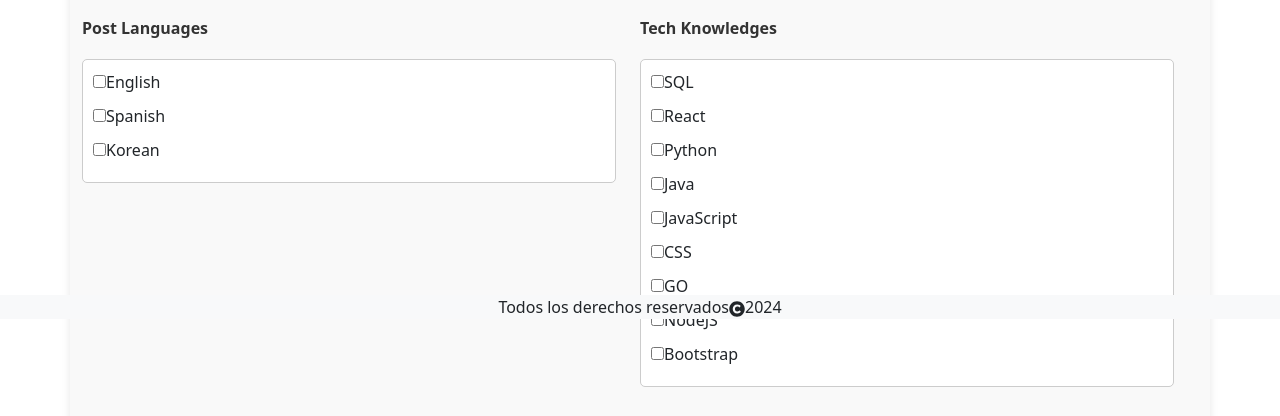
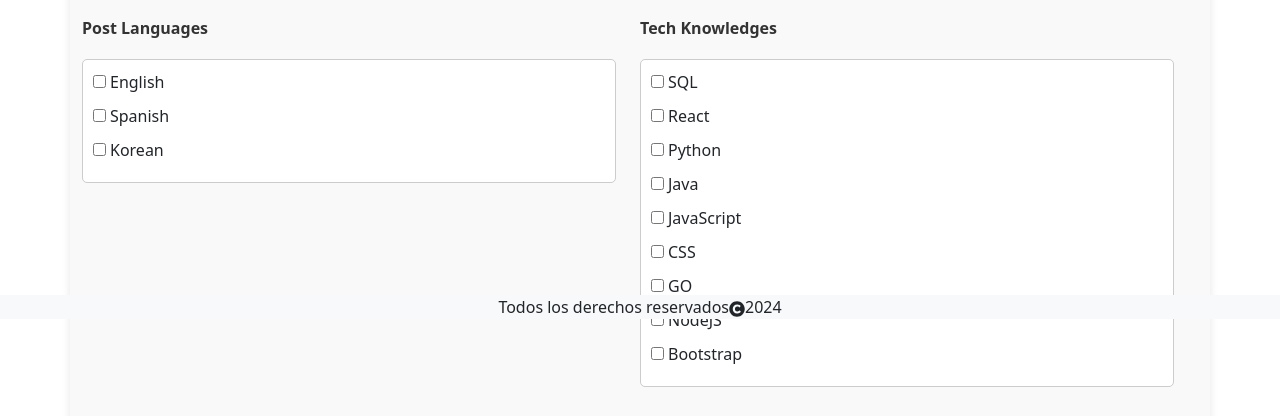
Before and after one commit to EliannyBello/flash-jobs-final-project, a React (Vite) app: page /jobform in a window 1280 px wide. Shown: the part 481-897 px from the top of the page. Built offline with nearby package versions, Linux system fonts and the light colour scheme.

Commit message:
jobForm space

```diff
--- a/src/components/PostCard.jsx
+++ b/src/components/PostCard.jsx
@@ -58,7 +58,7 @@ const PostCard = ({ datos, data }) => {
 
     return (
         <div className={(location.pathname == "/") ? "col-12 col-md-6" : "container-fluid"}>
-            <div className={"card p-2 mb-2 " + (!collapsed && "h-100")}>
+            <div className={"card shadow p-2 mb-2 " + (!collapsed && "h-100")}>
                 <div className="d-flex flex-column flex-md-row">
                     <PostIcons list={datos.technologies} len={datos.technologies.length} collapsed={collapsed} />
                     <div className="ms-3 w-100">
--- a/src/page/JobForm.jsx
+++ b/src/page/JobForm.jsx
@@ -150,7 +150,7 @@ const JobForm = () => {
                                         value="English"
                                         {...register('languages', { required: 'Languages is required!' })}
                                     />
-                                    <label htmlFor="languageEnglish">English</label>
+                                    <label className="ms-1" htmlFor="languageEnglish">English</label>
                                 </div>
                                 <div>
                                     <input
@@ -159,7 +159,7 @@ const JobForm = () => {
                                         value="Spanish"
                                         {...register('languages', { required: 'Languages is required!' })}
                                     />
-                                    <label htmlFor="languageSpanish">Spanish</label>
+                                    <label className="ms-1" htmlFor="languageSpanish"> Spanish</label>
                                 </div>
                                 <div>
                                     <input
@@ -168,7 +168,7 @@ const JobForm = () => {
                                         value="Korean"
                                         {...register('languages', { required: 'Languages is required!' })}
                                     />
-                                    <label htmlFor="languageKorean">Korean</label>
+                                    <label className="ms-1" htmlFor="languageKorean"> Korean</label>
                                 </div>
                             </div>
                             {errors.languages && <p className="text-danger p-1 m-1">{errors.languages.message}</p>}
@@ -184,7 +184,7 @@ const JobForm = () => {
                                         value="SQL"
                                         {...register('technologies', { required: 'Tech Knowledges is required!' })}
                                     />
-                                    <label htmlFor="techSQL">SQL</label>
+                                    <label className="ms-1" htmlFor="techSQL">SQL</label>
                                 </div>
                                 <div>
                                     <input
@@ -193,7 +193,7 @@ const JobForm = () => {
                                         value="React"
                                         {...register('technologies', { required: 'Tech Knowledges is required!' })}
                                     />
-                                    <label htmlFor="techReact">React</label>
+                                    <label className="ms-1" htmlFor="techReact">React</label>
                                 </div>
                                 <div>
                                     <input
@@ -202,7 +202,7 @@ const JobForm = () => {
                                         value="Python"
                                         {...register('technologies', { required: 'Tech Knowledges is required!' })}
                                     />
-                                    <label htmlFor="techPython">Python</label>
+                                    <label className="ms-1" htmlFor="techPython">Python</label>
                                 </div>
                                 <div>
                                     <input
@@ -211,7 +211,7 @@ const JobForm = () => {
                                         value="Java"
                                         {...register('technologies', { required: 'Tech Knowledges is required!' })}
                                     />
-                                    <label htmlFor="techJava">Java</label>
+                                    <label className="ms-1" htmlFor="techJava">Java</label>
                                 </div>
                                 <div>
                                     <input
@@ -220,7 +220,7 @@ const JobForm = () => {
                                         value="JavaScript"
                                         {...register('technologies', { required: 'Tech Knowledges is required!' })}
                                     />
-                                    <label htmlFor="techJavaScript">JavaScript</label>
+                                    <label className="ms-1" htmlFor="techJavaScript">JavaScript</label>
                                 </div>
                                 <div>
                                     <input
@@ -229,7 +229,7 @@ const JobForm = () => {
                                         value="CSS"
                                         {...register('technologies', { required: 'Tech Knowledges is required!' })}
                                     />
-                                    <label htmlFor="techCSS">CSS</label>
+                                    <label className="ms-1" htmlFor="techCSS">CSS</label>
                                 </div>
                                 <div>
                                     <input
@@ -238,7 +238,7 @@ const JobForm = () => {
                                         value="GO"
                                         {...register('technologies', { required: 'Tech Knowledges is required!' })}
                                     />
-                                    <label htmlFor="techGo">GO</label>
+                                    <label className="ms-1" htmlFor="techGo">GO</label>
                                 </div>
                                 <div>
                                     <input
@@ -247,7 +247,7 @@ const JobForm = () => {
                                         value="NodeJS"
                                         {...register('technologies', { required: 'Tech Knowledges is required!' })}
                                     />
-                                    <label htmlFor="techNodeJS">NodeJS</label>
+                                    <label className="ms-1" htmlFor="techNodeJS">NodeJS</label>
                                 </div>
                                 <div>
                                     <input
@@ -256,7 +256,7 @@ const JobForm = () => {
                                         value="Bootstrap"
                                         {...register('technologies', { required: 'Tech Knowledges is required!' })}
                                     />
-                                    <label htmlFor="techBootstrap">Bootstrap</label>
+                                    <label className="ms-1" htmlFor="techBootstrap">Bootstrap</label>
                                 </div>
                             </div>
                             {errors.technologies && <p className="text-danger p-1 m-1">{errors.technologies.message}</p>}
--- a/src/page/UpdateCard.jsx
+++ b/src/page/UpdateCard.jsx
@@ -2,6 +2,7 @@ import React, { useContext, useEffect, useState } from "react";
 import { Context } from "../context/GlobalContext";
 import { useForm } from "react-hook-form";
 import { useNavigate, useParams } from "react-router-dom";
+import Swal from "sweetalert2";
 
 const UpdateCard = () => {
     const navigate = useNavigate()
@@ -54,11 +55,16 @@ const UpdateCard = () => {
     }, [params, actions, store.access_token, setValue]);
 
     const onSubmit = async (data) => {
-
         console.log(data);
-        const response = actions.updateJobCards(params.id, data, sessionStorage.access_token);
-        if (response) {
-            navigate('/profile');
+        const response = await actions.updateJobCards(params.id, data, sessionStorage.access_token);
+        if (response?.status == 'success') {
+            Swal.fire({
+                title: response.title,
+                text: response.message,
+                icon: response.status
+            }).then(() => {
+                navigate('/');
+            });
         }
     };
 
```
